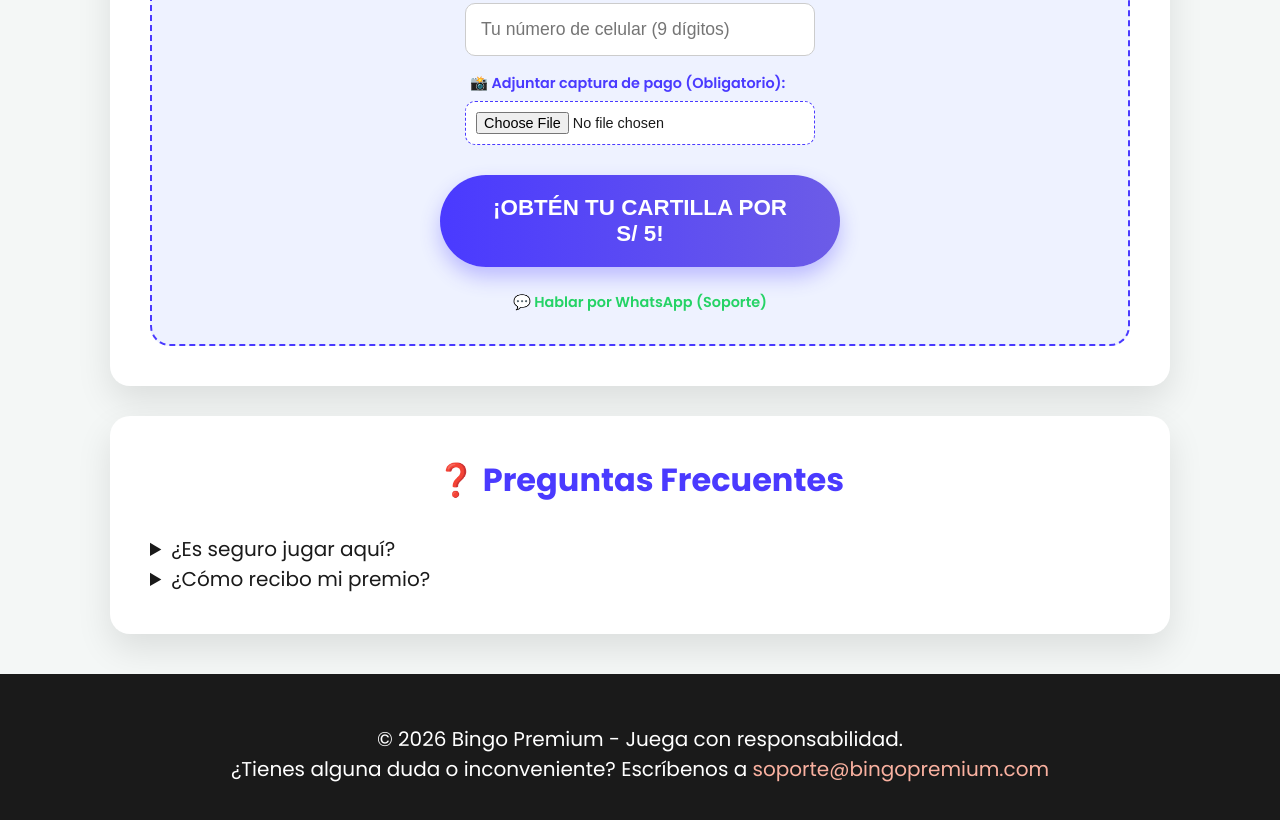
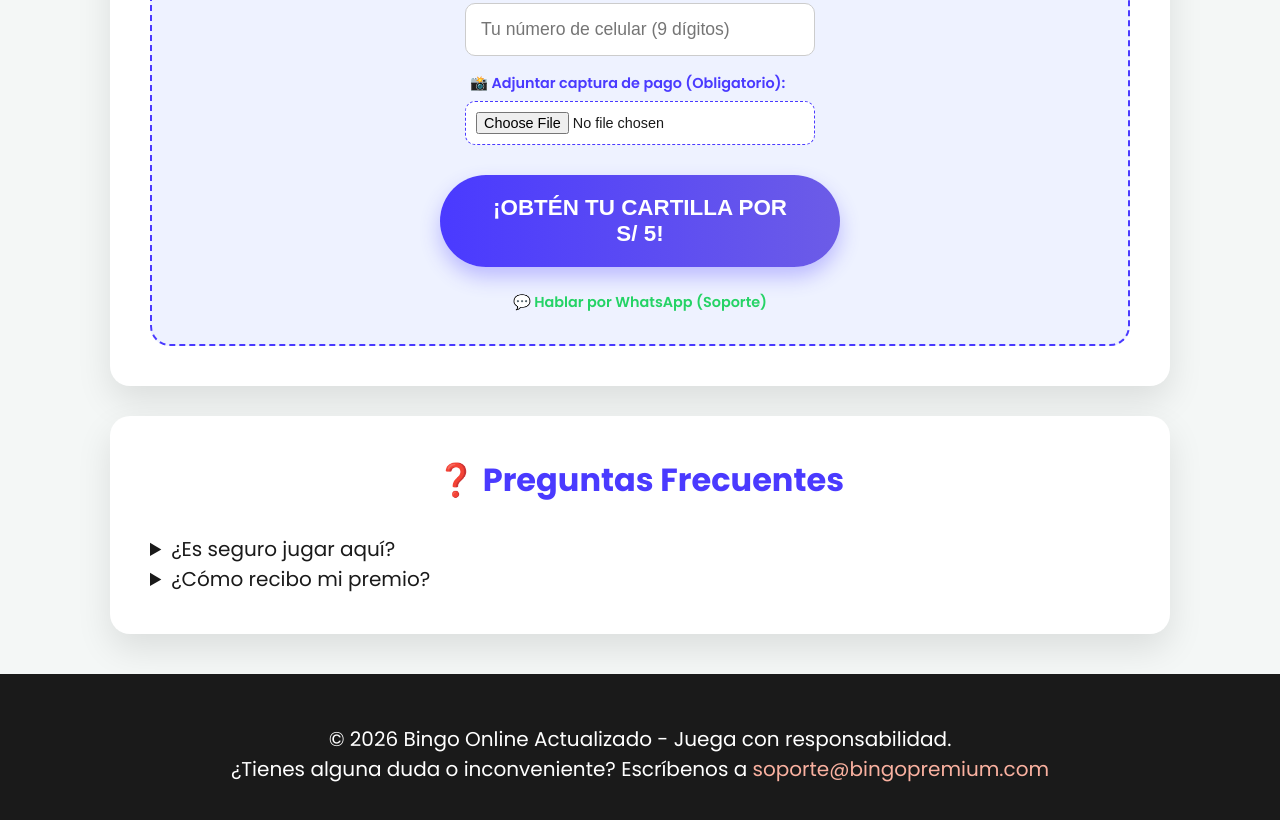
Before and after one commit to CjSystem2026/bingo-online, a website: page public/landing.html in a window 1280 px wide. Shown: the part 1533-2353 px from the top of the page. Drawn offline with Linux system fonts and the light colour scheme.

Commit message:
chore: Change footer text to verify update

```diff
--- a/public/landing.html
+++ b/public/landing.html
@@ -106,8 +106,7 @@
     </main>
 
     <footer>
-        <!-- v1.0.1-deploy-test -->
-        <p>&copy; 2026 Bingo Premium - Juega con responsabilidad.</p>
+        <p>&copy; 2026 Bingo Online Actualizado - Juega con responsabilidad.</p>
         <p>¿Tienes alguna duda o inconveniente? Escríbenos a <a href="mailto:soporte@bingopremium.com" style="color: #fab1a0; text-decoration: none;">soporte@bingopremium.com</a></p>
     </footer>
 
```
